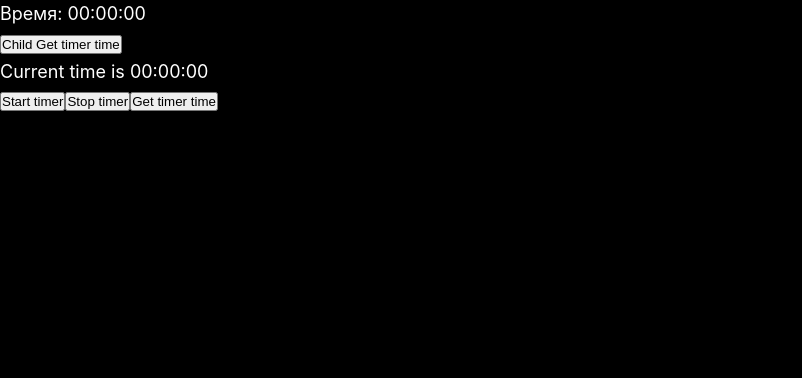
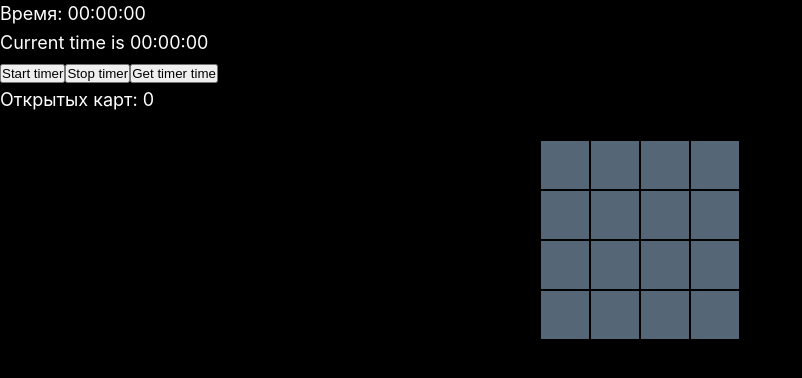
Before and after one commit to sergdevguy/sergdevguy.github.io, a Next.js app: page /games/game1/game1 in a window 1280 px wide. Shown: the top 378 px of the page, without its empty margins (0-802 px from the left). Built offline with nearby package versions, Linux system fonts and the light colour scheme.

Commit message:
Trash coding commit. Sorry.

```diff
--- a/pages/games/components/Timer.js
+++ b/pages/games/components/Timer.js
@@ -3,26 +3,24 @@ import useInterval from '../components/UseInterval';
 
 export default function Timer(props) {
     const [time, setTime] = useState('00:00:00');
+    const getTime = props.getTime;
     const defaultTimerSpeed = 10;
     let timerSpeed = null;
-    const updateTimerTime = props.updateTimerTime;
-    let test = props.timerCondition;
 
+    useEffect(() => {
         switch (props.timerCondition) {
             case 'start':
                 timerSpeed = defaultTimerSpeed;
+                console.log(timerSpeed);
                 break;
             case 'stop':
                 timerSpeed = null;
                 break;
             case 'getTime':
-            // updateTimerTime(time);
+                getTime(123);
                 break;
         }
-
-    if (test === "getTime") {
-        updateTimerTime(time);
-    }
+    });
 
     useInterval(() => {
         setTime(updateTime());
@@ -65,11 +63,6 @@ export default function Timer(props) {
                     <span>{time}</span>
                 </div>
             </div>
-            <button onClick={() => {
-                updateTimerTime(time);
-            }}>
-                Child Get timer time
-            </button>
         </>
     )
 
--- /dev/null
+++ b/pages/games/game1/Block.jsx
@@ -0,0 +1,24 @@
+import React, { useState } from 'react';
+import styles from './game1.module.scss'
+
+const Block = (props) => {
+    const [content] = useState(props.content);
+    const [status, setStatus] = useState(props.status);
+
+    const test = props.changeStatus;
+    const getStatus = props.getStatus(status);
+
+    return (
+        <div
+            onClick={getStatus}
+            className={styles.card}
+        >
+            {status === 'opened'
+                ? content
+                : ''
+            }
+        </div>
+    )
+}
+
+export default Block;
--- a/pages/games/game1/game1.js
+++ b/pages/games/game1/game1.js
@@ -5,13 +5,40 @@ import styles from './game1.module.scss'
 import React, { useState, useEffect } from 'react';
 import Timer from '../components/Timer';
 
+import Block from './Block'
+
 export default function Game1Page() {
     const [timerCondition, setTimerCondition] = useState('stop');
     const [timerTime, setTimerTime] = useState('00:00:00');
 
+    const [openedCards, setOpenedCards] = useState(0);
+    const cardsContent   = [1, 2, 3, 4, 5, 6, 7, 8, 1, 2, 3, 4, 5, 6, 7, 8];
+    const cardBlocks = mixarr(cardsContent).map((number, index) =>
+        <Block
+            changeStatus={test}
+            getStatus={getStatus}
+            content={number}
+            status="closed"
+            key={index + new Date()}
+        />
+    );
+
+    function getStatus(status) {
+        console.log(status);
+    }
+
+    function test() {
+        setOpenedCards(openedCards + 1);
+    }
+
+    function mixarr(arr) {
+        return arr.map(i => [Math.random(), i]).sort().map(i => i[1])
+    }
+
+
     return (
         <>
-            <Timer timerCondition={timerCondition} updateTimerTime={setTimerTime} />
+            <Timer timerCondition={timerCondition} getTime={setTimerTime}/>
 
             <div>Current time is {timerTime}</div>
 
@@ -30,6 +57,9 @@ export default function Game1Page() {
             }}>
                 Get timer time
             </button>
+
+            <div>Открытых карт: {openedCards}</div>
+            <div className={styles.field}>{cardBlocks}</div>
         </>
     )
 }
```
Lines whose indentation alone changed are shown as unchanged.
